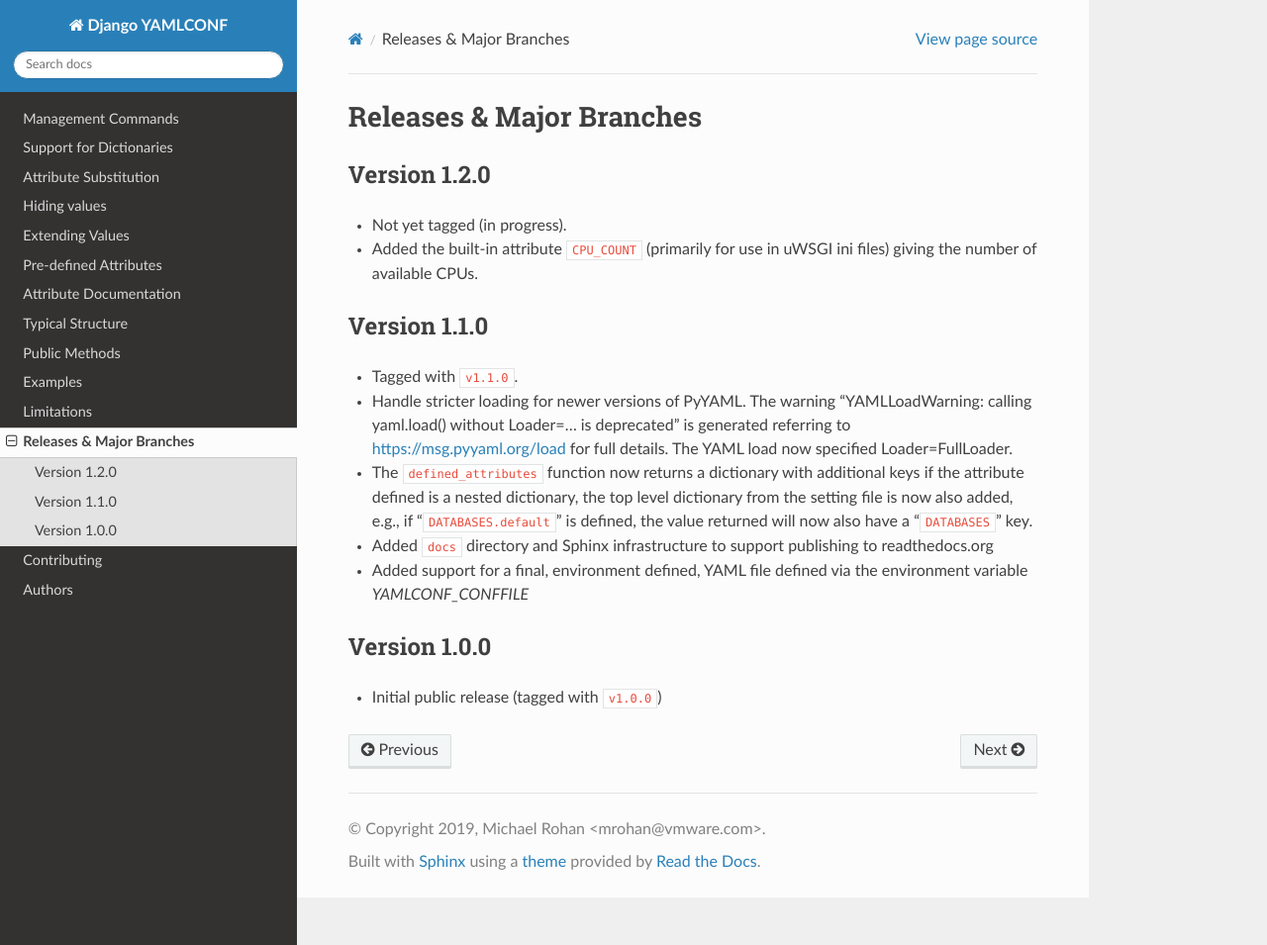
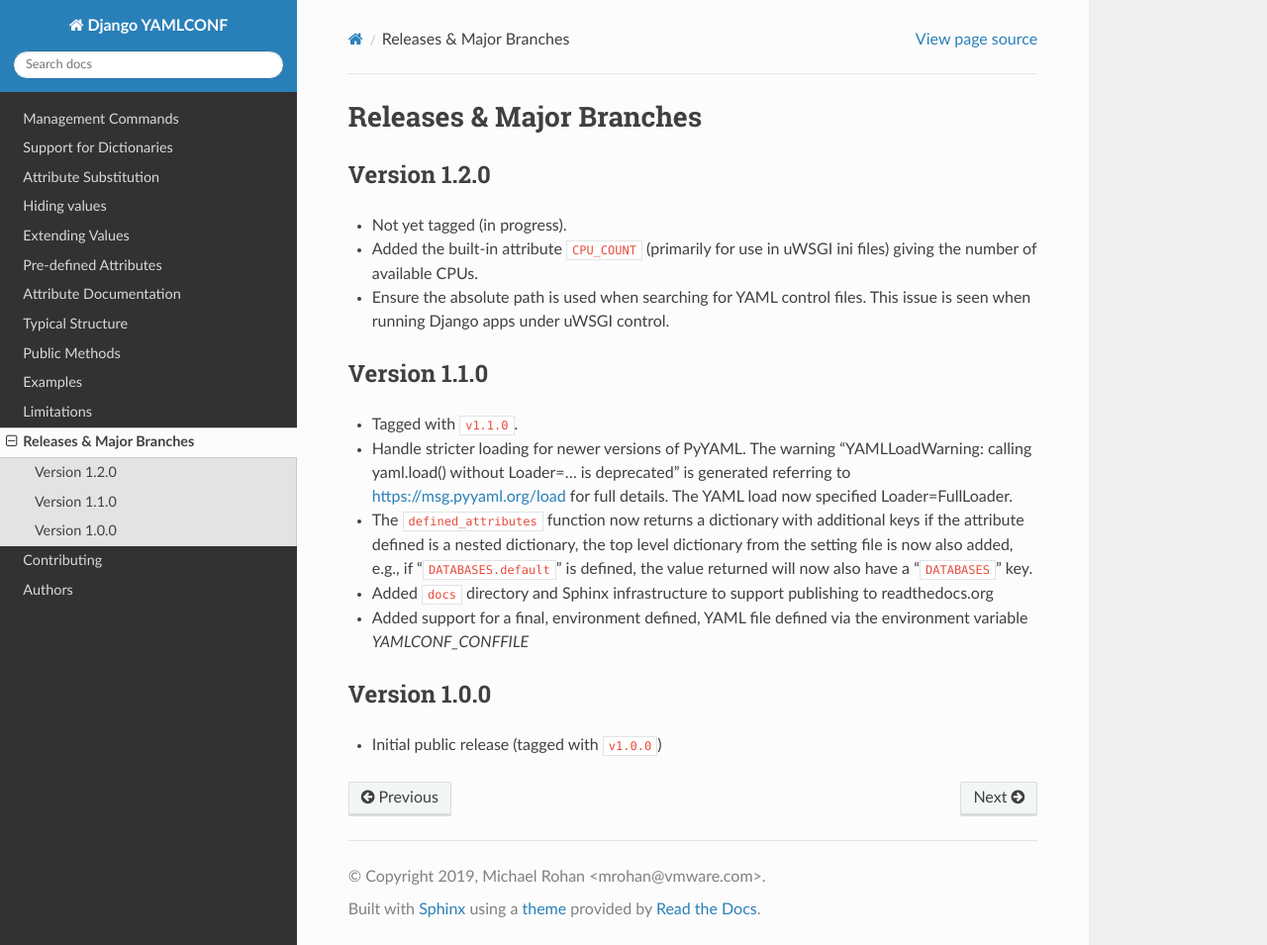
Before and after one commit to vmware/django-yamlconf, a Sphinx documentation site: the page built from docs/releases.rst, in a window 1280 px wide and 955 px high. Shown: the whole window at 99% size. Built offline with Sphinx 7.4.7 and the Read the Docs theme 2.0.0, drawn with Linux system fonts in a browser that asks for light colours.

Commit message:
Use abspath when starting YAML file search
Ensure the absolute path is used when searching for YAML control
files.  This issue is seen when running Django apps under uWSGI
control.

```diff
--- a/django_yamlconf/__init__.py
+++ b/django_yamlconf/__init__.py
@@ -184,7 +184,7 @@
         /u/mrohan/clients/xmpl.yaml
         /u/mrohan/xmpl.yaml
     """
-    curdir = start_dir or os.getcwd()
+    curdir = os.path.abspath(start_dir or os.getcwd())
     done = False
     while not done:
         test_file = os.path.join(curdir, filename)
--- a/docs/releases.rst
+++ b/docs/releases.rst
@@ -15,6 +15,9 @@
 - Not yet tagged (in progress).
 - Added the built-in attribute ``CPU_COUNT`` (primarily for use in uWSGI
   ini files) giving the number of available CPUs.
+- Ensure the absolute path is used when searching for YAML control
+  files.  This issue is seen when running Django apps under uWSGI
+  control.
 
 .. _releases-1.1.0:
 
```
Also changed, not shown: CHANGELOG.md (+4 -0 lines), 1 other file.
